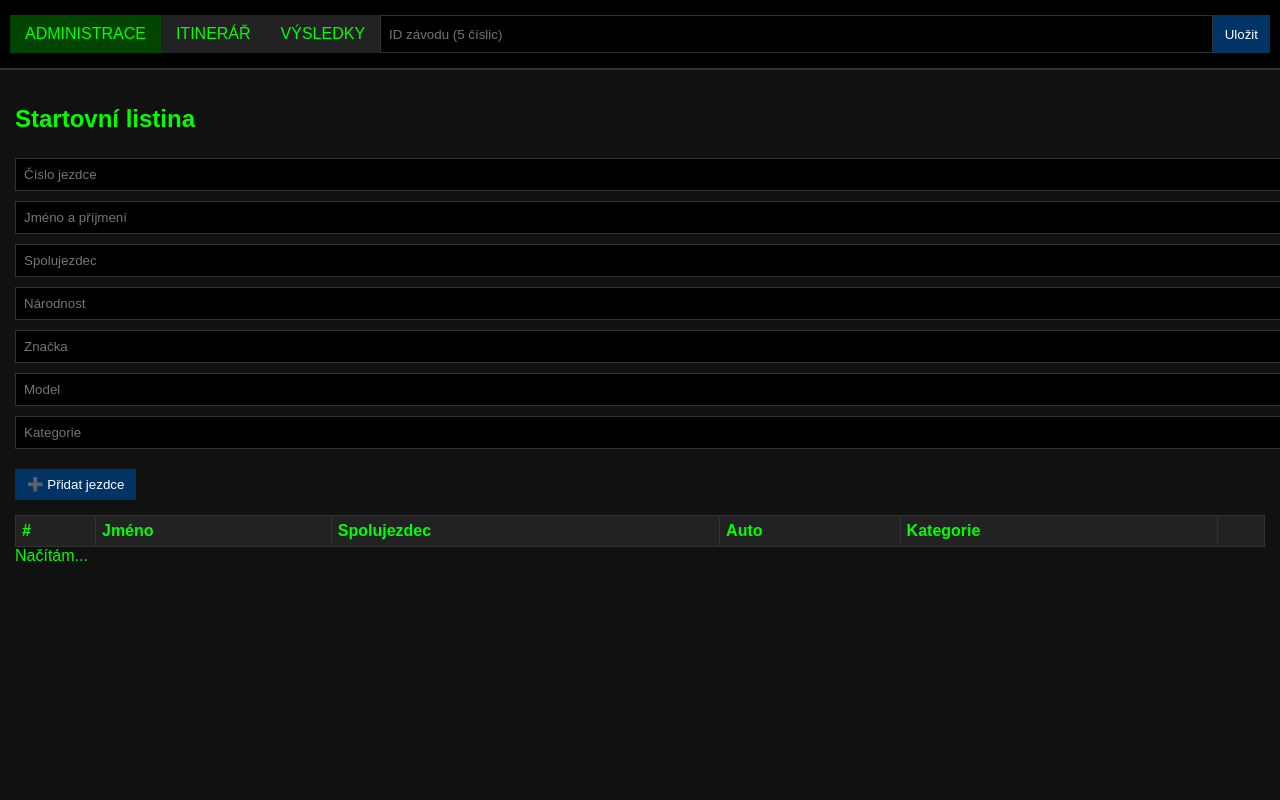
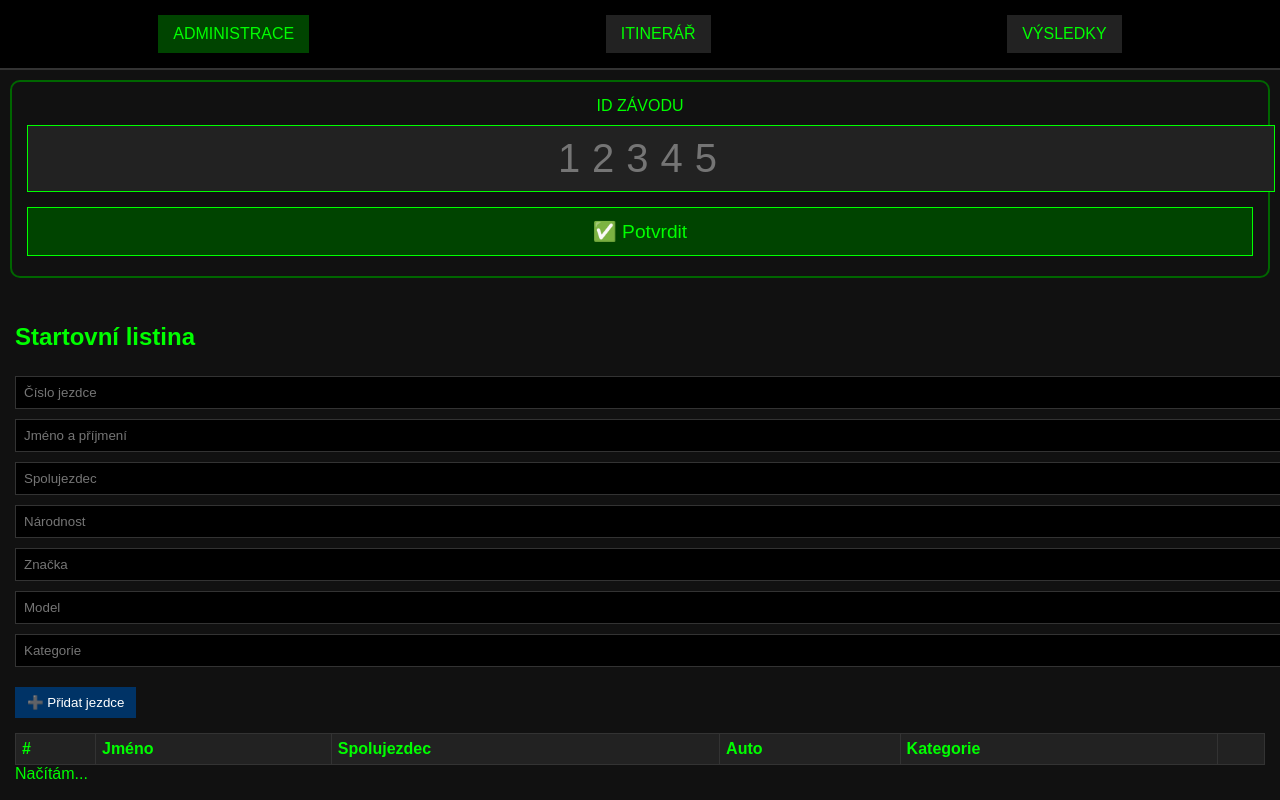
Before and after one commit to zbranek/central-time, a plain HTML site: page client/admin.html in a window 1280 px wide. Drawn offline with nearby package versions, Linux system fonts and the light colour scheme; no server answers.

Commit message:
Oprava input cislo zavodu

```diff
--- a/client/admin.html
+++ b/client/admin.html
@@ -78,6 +78,36 @@
     th {
       background: #222;
     }
+
+
+    .race-setup {
+  padding: 15px;
+  margin: 10px;
+  border: 2px solid #006600;
+  border-radius: 10px;
+  text-align: center;
+}
+
+.race-setup input {
+  width: 100%;
+  font-size: 2.5rem;      /* 🔥 velké čísla */
+  text-align: center;
+  padding: 10px;
+  margin: 10px 0;
+  background: #222;
+  color: #0f0;
+  border: 1px solid #0f0;
+  letter-spacing: 0.3em;  /* mezery mezi čísly */
+}
+
+.race-setup button {
+  width: 100%;
+  padding: 12px;
+  font-size: 1.2rem;
+  background: #004400;
+  color: #0f0;
+  border: 1px solid #0f0;
+}
   </style>
 </head>
 
@@ -87,9 +117,24 @@
   <button class="tab-btn active" onclick="showView('admin')">ADMINISTRACE</button>
   <button class="tab-btn" onclick="showView('itinerary')">ITINERÁŘ</button>
   <button class="tab-btn" onclick="showView('results')">VÝSLEDKY</button>
-  <input id="race-id-input" placeholder="ID závodu (5 číslic)">
-<button onclick="saveRaceId()">Uložit</button>
+
 </header>
+
+<div class="race-setup">
+  <label>ID ZÁVODU</label>
+
+  <input
+    type="number"
+    id="race-id-input"
+    placeholder="12345"
+    maxlength="5"
+    inputmode="numeric"
+  >
+
+  <button onclick="saveRaceId()">✅ Potvrdit</button>
+</div>
+
+</div>
 
 <!-- ================= ADMINISTRACE ================= -->
 <div id="view-admin" class="view active">
@@ -107,6 +152,40 @@
   <div id="riders-status" style="margin:10px 0; font-size:0.9rem;"></div>
 
   <button onclick="addRider()">➕ Přidat jezdce</button>
+
+  <!--
+  <section id="view-admin" class="view active">-->
+
+  <!-- 🔥 ID ZÁVODU -->
+  <!--
+  <div class="race-setup">
+
+    <div id="race-id-status"></div>
+
+    <div id="race-id-display" style="font-size:3rem; letter-spacing:0.3em;">
+      -----
+    </div>
+
+    <div class="keypad">
+      <button onclick="pressRaceNum(1)">1</button>
+      <button onclick="pressRaceNum(2)">2</button>
+      <button onclick="pressRaceNum(3)">3</button>
+
+      <button onclick="pressRaceNum(4)">4</button>
+      <button onclick="pressRaceNum(5)">5</button>
+      <button onclick="pressRaceNum(6)">6</button>
+
+      <button onclick="pressRaceNum(7)">7</button>
+      <button onclick="pressRaceNum(8)">8</button>
+      <button onclick="pressRaceNum(9)">9</button>
+
+      <button onclick="clearRaceId()" style="color:red;">C</button>
+      <button onclick="pressRaceNum(0)">0</button>
+      <button onclick="saveRaceId()" style="background:#060;color:#fff;">OK</button>
+    </div>
+
+  </div>  -->
+
 
   <table id="riders-table">
     <thead>
--- a/client/js/admin.js
+++ b/client/js/admin.js
@@ -1,5 +1,13 @@
 
+//vlozeni cisla zavodu - automat. ulozeni
 
+const input = document.getElementById("race-id-input");
+
+input.addEventListener("input", () => {
+  if (input.value.length === 5) {
+    saveRaceId();
+  }
+});
 
 function getRaceId() {
   return localStorage.getItem('rally_race_id') || "";
```
